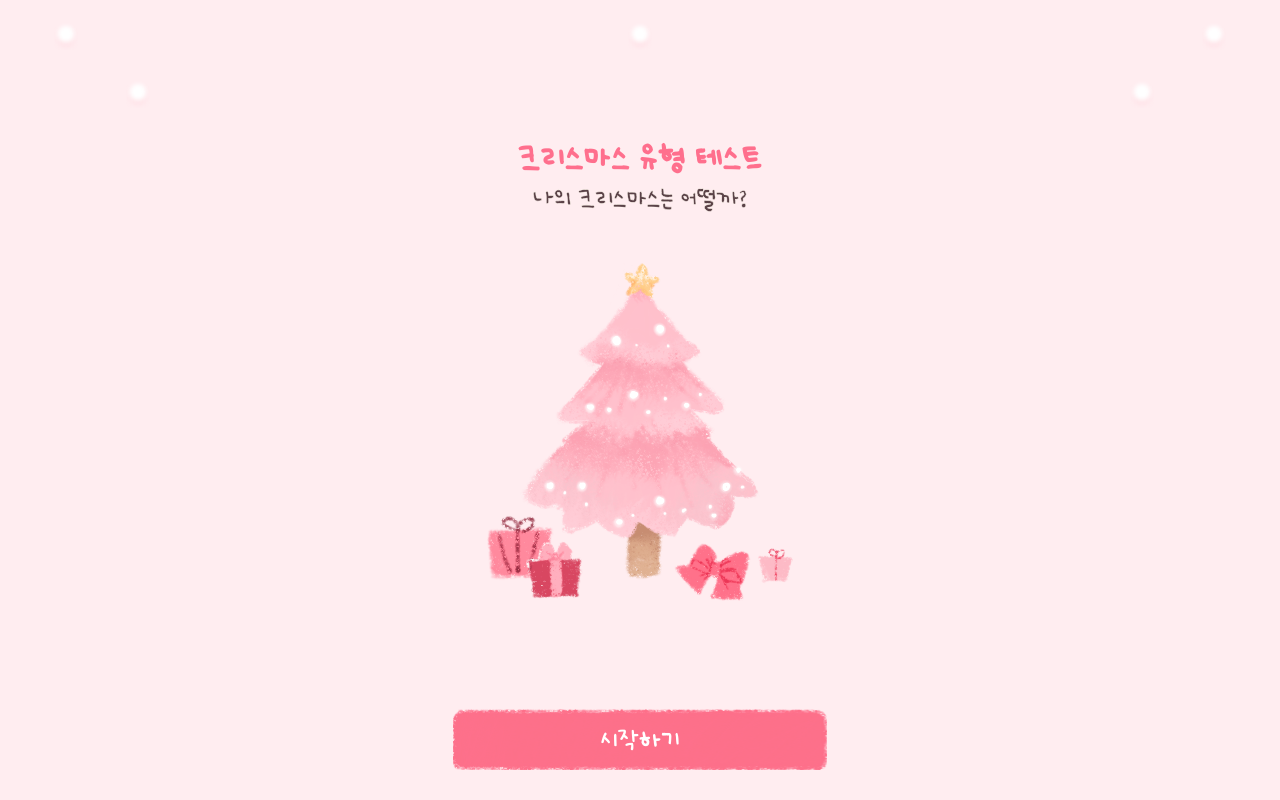
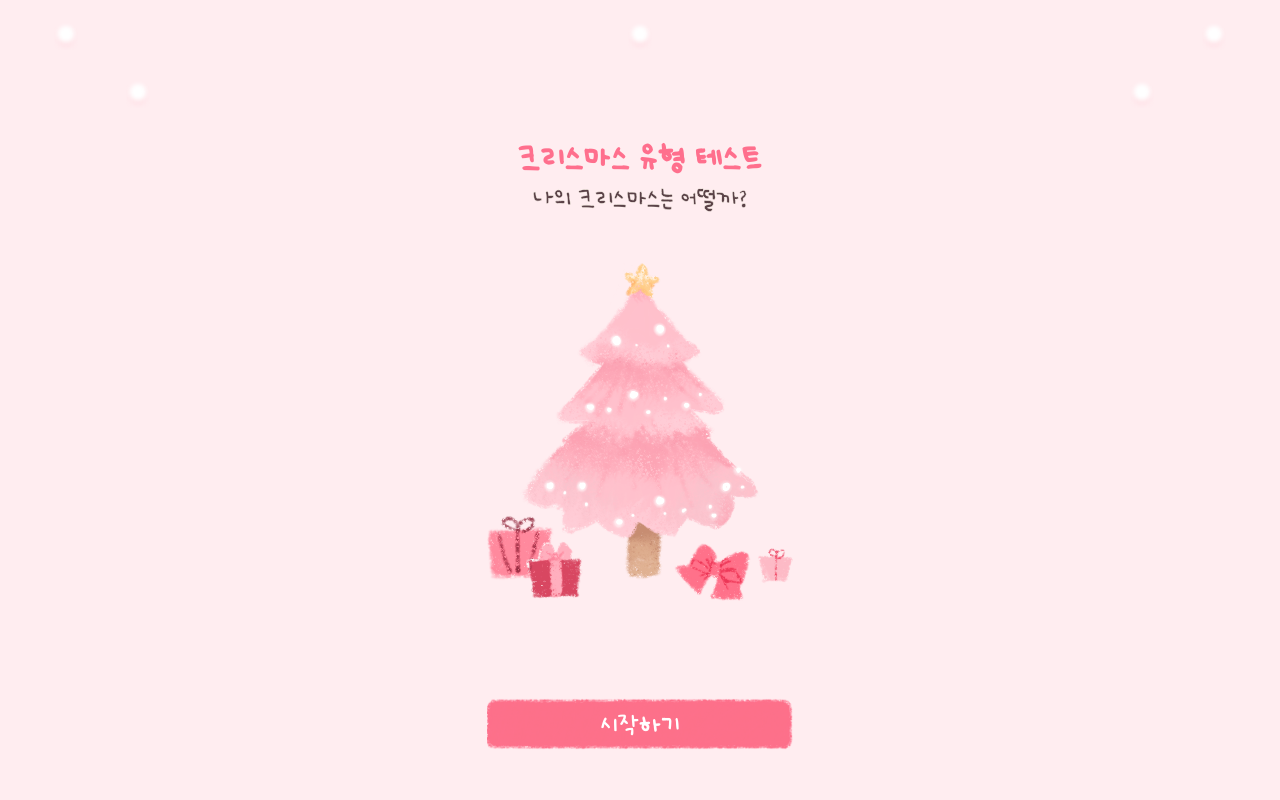
Before and after one commit to Legend-Situation/Christmas_Front, a React (Create React App) app: page / in a window 1280 px wide. Built offline with nearby package versions, Linux system fonts and the light colour scheme.

Commit message:
style: Update Button and Main page styles for improved layout and appearance

```diff
--- a/src/components/Button/style.ts
+++ b/src/components/Button/style.ts
@@ -1,10 +1,16 @@
 import styled from 'styled-components';
 
 export const Container = styled.div<{ imgUrl: string }>`
-  background: url(${(props) => props.imgUrl}) no-repeat;
+  background: url(${(props) => props.imgUrl}) no-repeat  center;
+  background-size: contain;
+  background-repeat: no-repeat;
   padding: 16px 148px;
+  max-height: 52px;
   position: absolute;
-  bottom: 30px;
+  display: flex;
+  align-items: center;
+  justify-content: center;
+  bottom: 50px;
   color: #fff;
   font-size: 18px;
   font-weight: 400;
```
Also changed, not shown: src/pages/Main/style.ts (line endings or trailing spaces).
